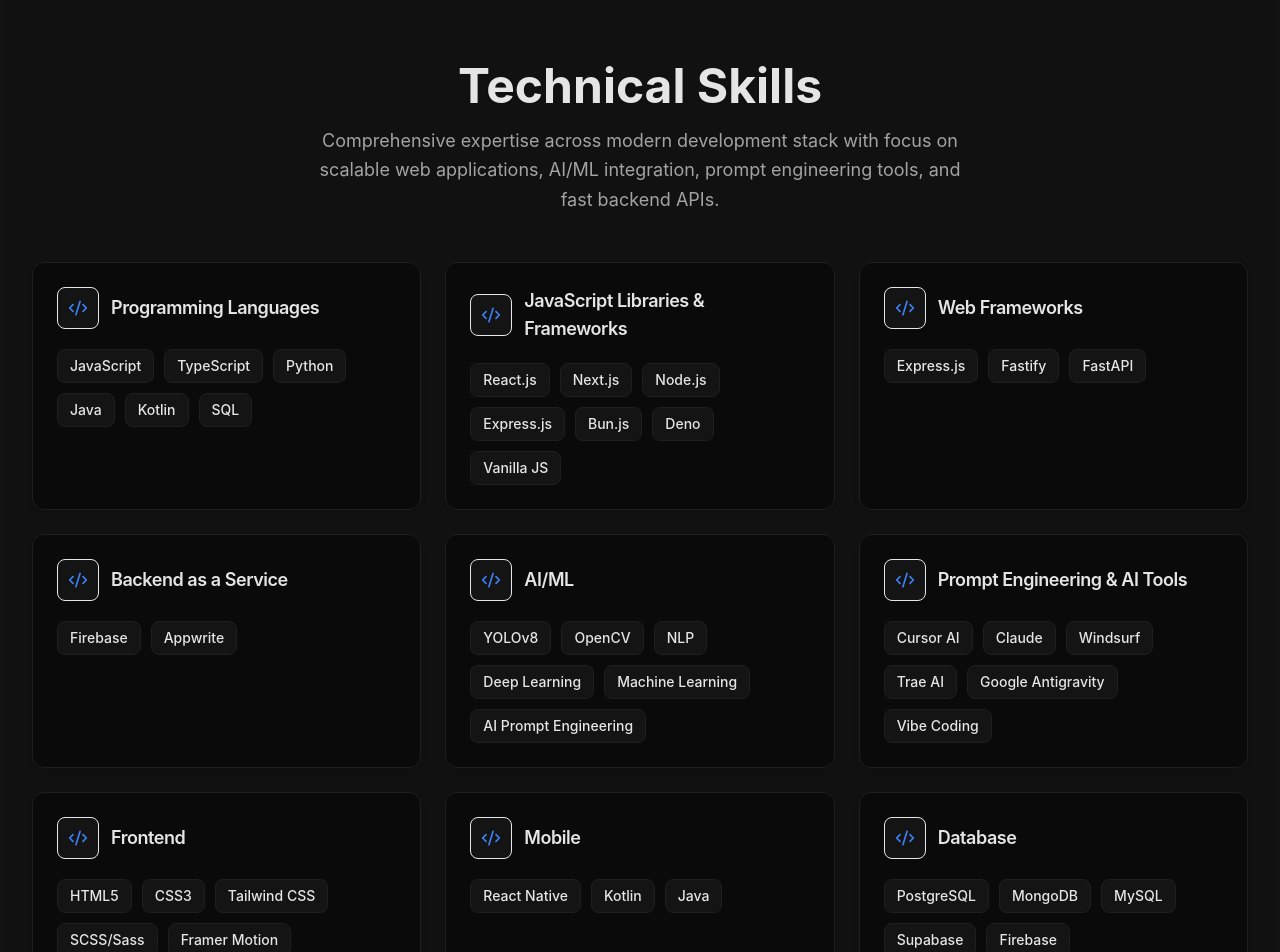
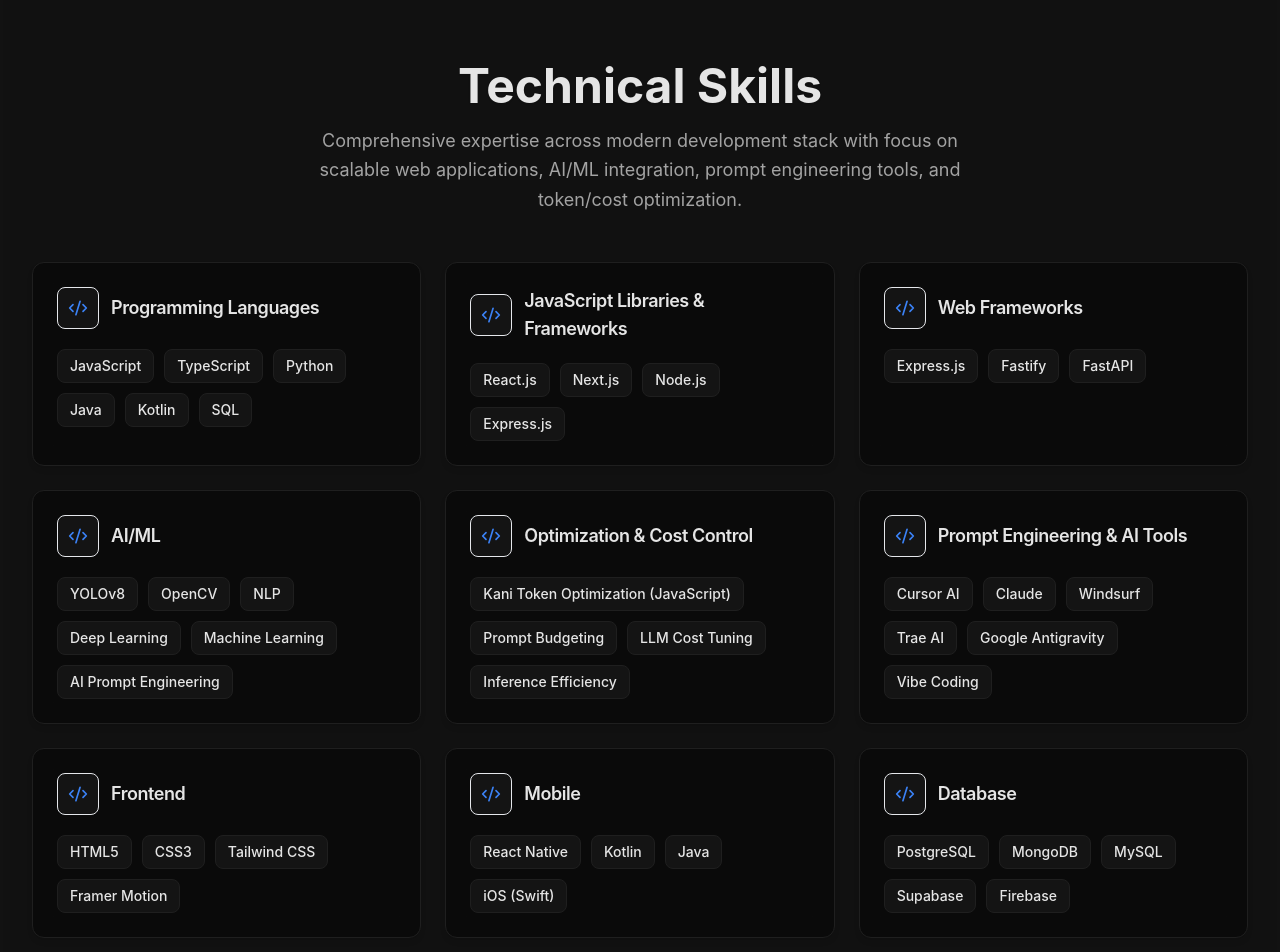
Before and after one commit to Sharjeel-Saleem-06/Portfolio, a React (Vite) app: page / in a window 1280 px wide. Shown: the part 920-1872 px from the top of the page. Built offline with nearby package versions, Linux system fonts and the light colour scheme.

Commit message:
Refine skills: token optimization focus, add Swift, remove unused tools

```diff
--- a/src/components/Skills.tsx
+++ b/src/components/Skills.tsx
@@ -10,8 +10,8 @@
     { title: 'Programming Languages', skills: skillsData['Programming Languages'] },
     { title: 'JavaScript Libraries & Frameworks', skills: skillsData['JavaScript Libraries & Frameworks'] },
     { title: 'Web Frameworks', skills: skillsData['Web Frameworks'] },
-    { title: 'Backend as a Service', skills: skillsData['Backend as a Service'] },
     { title: 'AI/ML', skills: skillsData['AI/ML'] },
+    { title: 'Optimization & Cost Control', skills: skillsData['Optimization & Cost Control'] },
     { title: 'Prompt Engineering & AI Tools', skills: skillsData['Prompt Engineering & AI Tools'] },
     { title: 'Frontend', skills: skillsData['Frontend'] },
     { title: 'Mobile', skills: skillsData['Mobile'] },
@@ -47,7 +47,7 @@
             Technical Skills
           </h2>
           <p className={`text-lg ${textSecondaryClass} max-w-2xl mx-auto leading-relaxed`}>
-            Comprehensive expertise across modern development stack with focus on scalable web applications, AI/ML integration, prompt engineering tools, and fast backend APIs.
+            Comprehensive expertise across modern development stack with focus on scalable web applications, AI/ML integration, prompt engineering tools, and token/cost optimization.
           </p>
         </motion.div>
 
--- a/src/data/portfolio.ts
+++ b/src/data/portfolio.ts
@@ -22,13 +22,13 @@
 
 export const skillsData = {
   "Programming Languages": ["JavaScript", "TypeScript", "Python", "Java", "Kotlin", "SQL"],
-  "JavaScript Libraries & Frameworks": ["React.js", "Next.js", "Node.js", "Express.js", "Bun.js", "Deno", "Vanilla JS"],
+  "JavaScript Libraries & Frameworks": ["React.js", "Next.js", "Node.js", "Express.js"],
   "Web Frameworks": ["Express.js", "Fastify", "FastAPI"],
-  "Backend as a Service": ["Firebase", "Appwrite"],
   "AI/ML": ["YOLOv8", "OpenCV", "NLP", "Deep Learning", "Machine Learning", "AI Prompt Engineering"],
-  "Frontend": ["HTML5", "CSS3", "Tailwind CSS", "SCSS/Sass", "Framer Motion"],
-  "Mobile": ["React Native", "Kotlin", "Java"],
+  "Frontend": ["HTML5", "CSS3", "Tailwind CSS", "Framer Motion"],
+  "Mobile": ["React Native", "Kotlin", "Java", "iOS (Swift)"],
   "Database": ["PostgreSQL", "MongoDB", "MySQL", "Supabase", "Firebase"],
+  "Optimization & Cost Control": ["Kani Token Optimization (JavaScript)", "Prompt Budgeting", "LLM Cost Tuning", "Inference Efficiency"],
   "Prompt Engineering & AI Tools": ["Cursor AI", "Claude", "Windsurf", "Trae AI", "Google Antigravity", "Vibe Coding"]
 }
 
```
Also changed, not shown: 1 other file (tests, documents, lock files or other folders).
